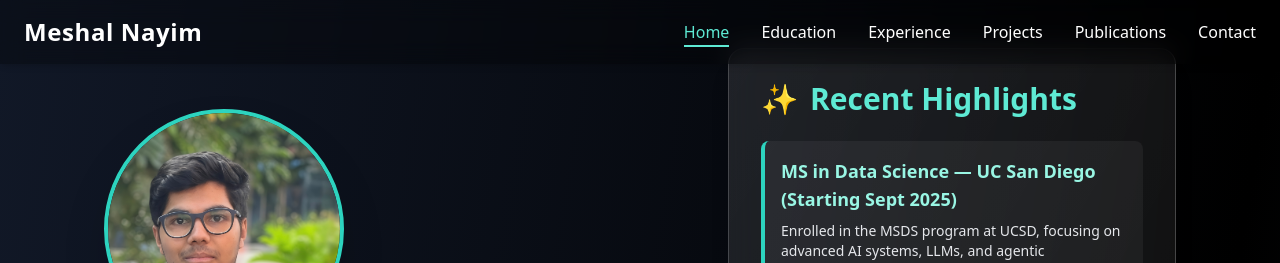
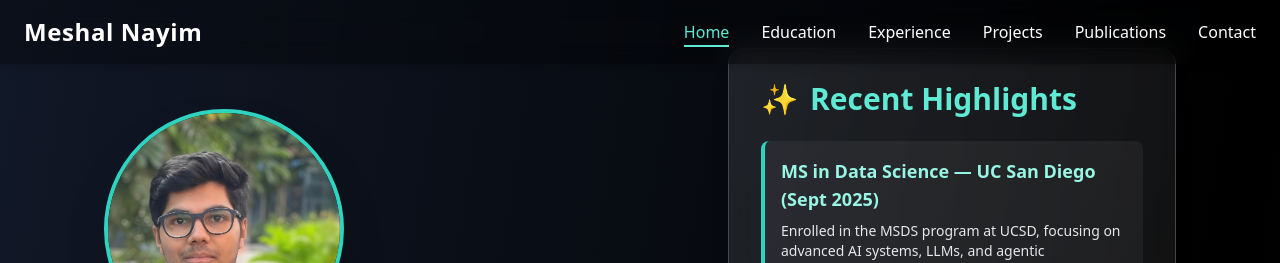
Before and after one commit to MeshalNayim/meshalnayim.github.io, a React (Vite) app: page / in a window 1280 px wide. Shown: the top 263 px of the page. Built offline with nearby package versions, Linux system fonts and the light colour scheme.

Commit message:
Update Hero.jsx

```diff
--- a/src/components/Hero.jsx
+++ b/src/components/Hero.jsx
@@ -66,7 +66,7 @@ export default function Hero() {
 
     <div className="bg-white/5 p-4 rounded-lg border-l-4 border-teal-400 hover:bg-white/10 transition-all duration-300">
       <h3 className="font-semibold text-teal-200 text-lg mb-2">
-        MS in Data Science — UC San Diego (Starting Sept 2025)
+        MS in Data Science — UC San Diego (Sept 2025)
       </h3>
       <p className="text-gray-200 text-sm">
         Enrolled in the MSDS program at UCSD, focusing on advanced AI systems, LLMs, and agentic reinforcement learning.
```
